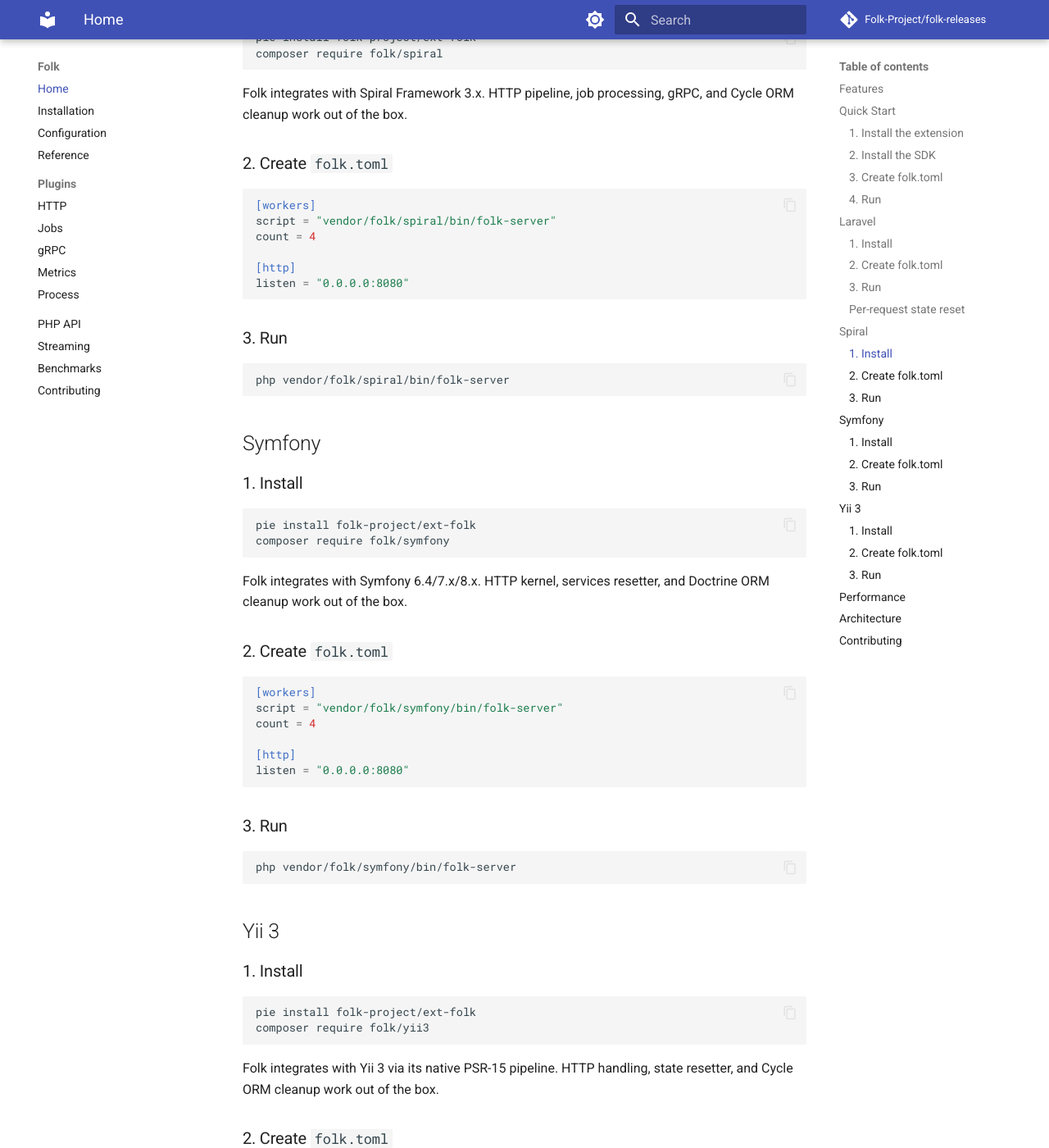
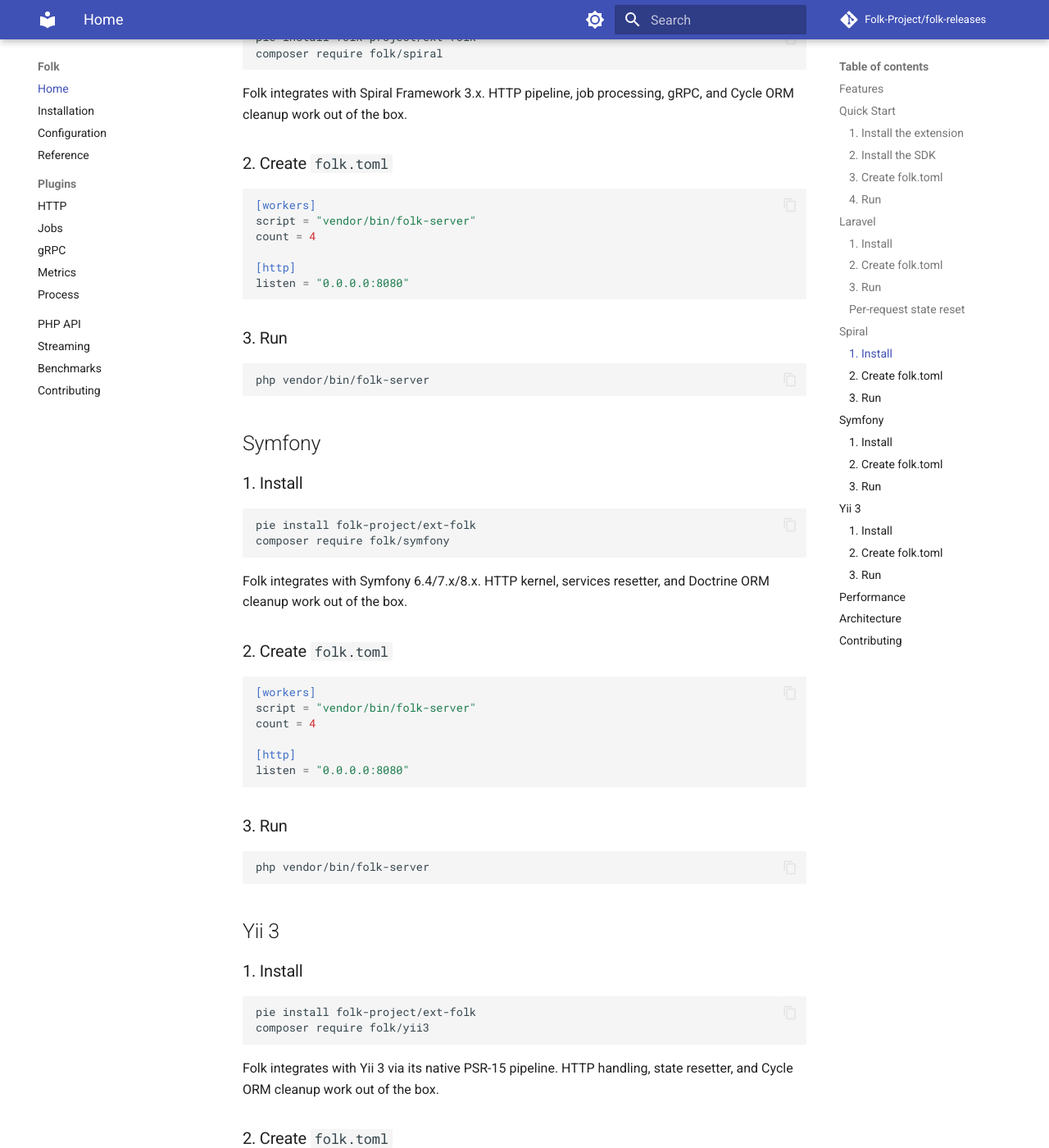
Before and after one commit to Folk-Project/folk-releases, an MkDocs documentation site: the page built from docs/index.md, in a window 1280 px wide and 1400 px high, scrolled down 2486 px. Shown: the whole window at 82% size. Built offline with MkDocs 1.6.1 and Material for MkDocs 9.7.7, drawn with Linux system fonts in a browser that asks for light colours; comment, search, counter and statistics services are not loaded; some of the changed text lies outside the part shown.

Commit message:
docs: folk-server via Composer bin-proxy (#79)
Fix shipped in folk/laravel 0.4.3, folk/spiral·symfony·yii3 0.2.2,
folk/sdk 0.4.2: adapter bin/folk-server now normalizes the autoload path
with realpath(), so `php vendor/bin/folk-server` works. Docs and README
switched from the per-adapter direct path to the unified vendor/bin/folk-server.

Co-Authored-By: Claude Opus 4.8 (1M context) <noreply@anthropic.com>

````diff
--- a/docs/index.md
+++ b/docs/index.md
@@ -69,7 +69,7 @@ Folk integrates with Laravel automatically via a service provider. HTTP routes,
 
 ```toml
 [workers]
-script = "vendor/folk/laravel/bin/folk-server"
+script = "vendor/bin/folk-server"
 count = 4
 
 [http]
@@ -80,7 +80,7 @@ public_dir = "public"   # serve built assets (Vite/Inertia) from disk; miss →
 ### 3. Run
 
 ```bash
-php vendor/folk/laravel/bin/folk-server
+php vendor/bin/folk-server
 ```
 
 ### Per-request state reset
@@ -109,7 +109,7 @@ Folk integrates with Spiral Framework 3.x. HTTP pipeline, job processing, gRPC,
 
 ```toml
 [workers]
-script = "vendor/folk/spiral/bin/folk-server"
+script = "vendor/bin/folk-server"
 count = 4
 
 [http]
@@ -119,7 +119,7 @@ listen = "0.0.0.0:8080"
 ### 3. Run
 
 ```bash
-php vendor/folk/spiral/bin/folk-server
+php vendor/bin/folk-server
 ```
 
 ## Symfony
@@ -137,7 +137,7 @@ Folk integrates with Symfony 6.4/7.x/8.x. HTTP kernel, services resetter, and Do
 
 ```toml
 [workers]
-script = "vendor/folk/symfony/bin/folk-server"
+script = "vendor/bin/folk-server"
 count = 4
 
 [http]
@@ -147,7 +147,7 @@ listen = "0.0.0.0:8080"
 ### 3. Run
 
 ```bash
-php vendor/folk/symfony/bin/folk-server
+php vendor/bin/folk-server
 ```
 
 ## Yii 3
@@ -165,7 +165,7 @@ Folk integrates with Yii 3 via its native PSR-15 pipeline. HTTP handling, state
 
 ```toml
 [workers]
-script = "vendor/folk/yii3/bin/folk-server"
+script = "vendor/bin/folk-server"
 count = 4
 
 [http]
@@ -175,7 +175,7 @@ listen = "0.0.0.0:8080"
 ### 3. Run
 
 ```bash
-php vendor/folk/yii3/bin/folk-server
+php vendor/bin/folk-server
 ```
 
 ## Performance
````
Also changed, not shown: README.md (+4 -7 lines), RELEASE_NOTES.md (+18 -0 lines), docs/installation.md (+3 -8 lines).
